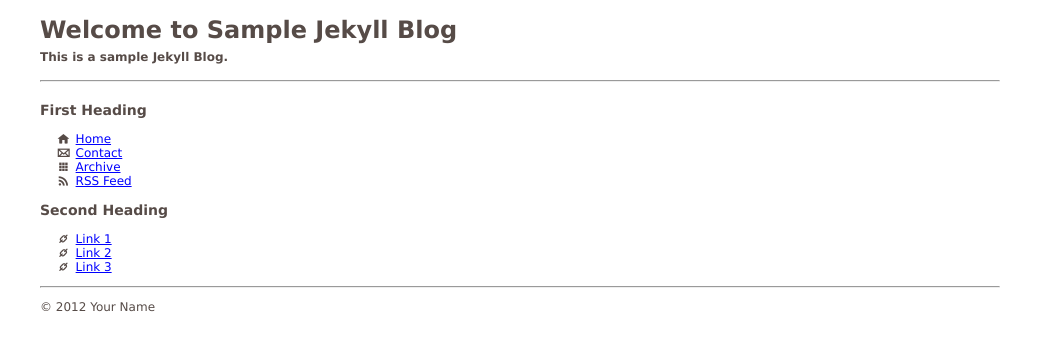
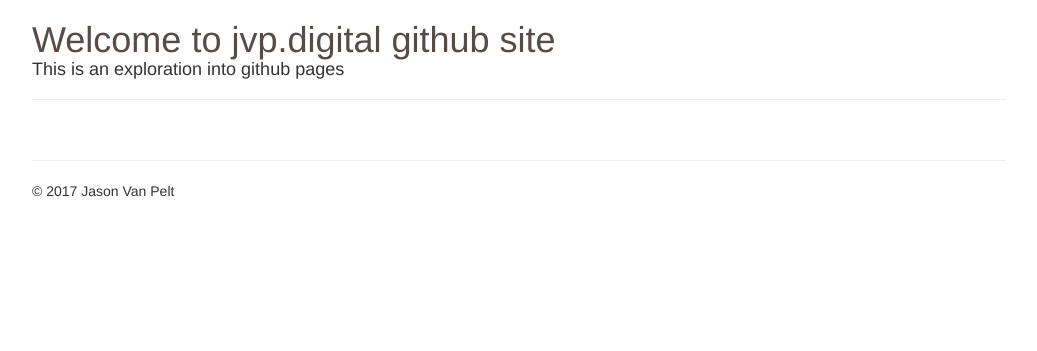
Before and after one commit to jvanpelt/jvanpelt.github.io, a Jekyll site: the page built from index.html, in a window 1280 px wide. Shown: the top 351 px of the page, without its empty margins (18-1055 px from the left). Built offline with Jekyll 4.4.1, drawn with Linux system fonts in a browser that asks for light colours.

Commit message:
changing this thing to be my own

```diff
--- a/_config.yml
+++ b/_config.yml
@@ -1,14 +1,14 @@
 # Name of your blog (this will show up at the top of your page and in the RSS feed)
-name: Sample Jekyll Blog
+name: jvp.digital github site
 
 # Short description (goes below the title; it will also be used in the RSS feed)
-description: This is a sample Jekyll Blog.
+description: This is an exploration into github pages
 
 # Your name, as you want it to appear underneath each post and in the footer
-author: Your Name
+author: Jason Van Pelt
 
 # Your email if you want it to be linked on the contact page
-author_email: you@example.com
+author_email: jason@jvpdigital.com
 
 # The directory for category index pages. Change it to something else if
 # for example you want links like /categories/category1 instead of /category1
@@ -21,7 +21,7 @@ category_dir: /
 baseurl:
 
 # The URL of your actual domain. This will be used to make absolute links in the RSS feed.
-url: http://yourdomain.com/
+url: https://jvanpelt.github.io
 
 #### Under the Hood Stuff #####
 
--- a/_layouts/default.html
+++ b/_layouts/default.html
@@ -10,9 +10,8 @@
         <link rel="author" href="humans.txt"/>
         <link rel="alternate" type="application/rss+xml" title="RSS Feed" href="{{site.baseurl}}/feed.xml" />
 
-        <link rel="stylesheet" href="{{site.baseurl}}/resources/fontello/css/fontello.css">
-        <link rel="stylesheet" href="{{site.baseurl}}/resources/fontello/css/animation.css">
-        <!--[if IE 7]><link rel="stylesheet" href="{{site.baseurl}}/resources/fontello/css/fontello-ie7.css"><![endif]-->
+        <link rel='stylesheet' id=''  href='https://maxcdn.bootstrapcdn.com/bootstrap/3.3.7/css/bootstrap.min.css' type='text/css' media='all' />
+        <!--script type="text/javascript" src="https://maxcdn.bootstrapcdn.com/bootstrap/3.3.7/js/bootstrap.min.js"></script-->
     </head>
 
     <body>
@@ -22,26 +21,6 @@
             <hr />
         </header>
 
-        <nav>
-
-            <h3>First Heading</h3>
-
-            <ul>
-                <li><i class="icon-home"></i>   <a href="{{site.baseurl}}/">Home</a></li>
-                <li><i class="icon-mail"></i>   <a href="{{site.baseurl}}/contact">Contact</a></li>
-                <li><i class="icon-th"></i>     <a href="{{site.baseurl}}/archive">Archive</a></li>
-                <li><i class="icon-rss"></i>    <a href="{{site.baseurl}}/feed.xml">RSS Feed</a></li>
-            </ul>
-
-            <h3>Second Heading</h3>
-
-            <ul>
-                <li><i class="icon-link"></i>   <a href="#">Link 1</a></li>
-                <li><i class="icon-link"></i>   <a href="#">Link 2</a></li>
-                <li><i class="icon-link"></i>   <a href="#">Link 3</a></li>
-            </ul>
-        </nav>
-
         <main>
 
             {{ content }}
@@ -50,7 +29,7 @@
 
         <footer>
             <hr />
-            <p>&copy; <time>2012</time> {{ site.author }}</p>
+            <p>&copy; <time>2017</time> {{ site.author }}</p>
         </footer>
 
         <script src="{{site.baseurl}}/scripts.js"></script>
--- a/package.json
+++ b/package.json
@@ -1,6 +1,6 @@
 {
-  "author": "Luke Maciak",
-  "name": "Sample-Jekyll-Blog",
+  "author": "Jason Van Pelt",
+  "name": "jvp.digital github pages testing",
   "version": "1.0.0",
   "dependencies": {},
   "devDependencies": {
--- a/robots.txt
+++ b/robots.txt
@@ -1,3 +1,2 @@
-# robotstxt.org/
-
 User-agent: *
+Disallow: /
```
Also changed, not shown: _layouts/default 2.html (added, +59 -0 lines), humans.txt (deleted, +0 -19 lines).
